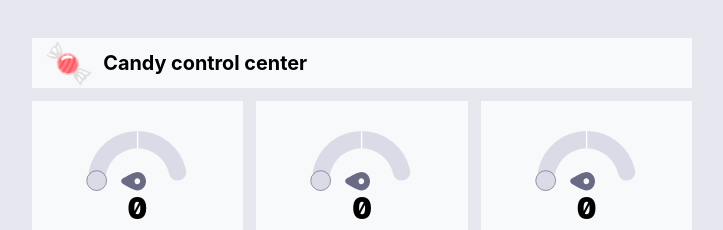
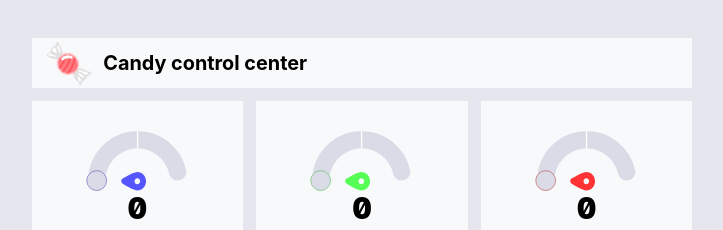
Before and after one commit to simonwinklerzh/creating-a-gauge-in-react, a React (Create React App) app: page / in a window 1280 px wide. Shown: the top 230 px of the page, without its empty margins (278-1001 px from the left). Built offline with nearby package versions, Linux system fonts and the light colour scheme.

Commit message:
Make some colors of the gauge components configurable

```diff
--- a/package.json
+++ b/package.json
@@ -6,6 +6,7 @@
     "@testing-library/jest-dom": "^4.2.4",
     "@testing-library/react": "^9.5.0",
     "@testing-library/user-event": "^7.2.1",
+    "@types/d3-color": "^1.2.2",
     "@types/d3-format": "^1.3.1",
     "@types/d3-scale": "^2.2.0",
     "@types/d3-shape": "^1.3.2",
@@ -17,6 +18,7 @@
     "@types/react": "^16.9.41",
     "@types/react-dom": "^16.9.8",
     "@types/react-redux": "^7.1.9",
+    "d3-color": "^1.4.1",
     "d3-format": "^1.4.4",
     "d3-scale": "^3.2.1",
     "d3-shape": "^1.3.7",
--- a/src/components/gauge/gauge.tsx
+++ b/src/components/gauge/gauge.tsx
@@ -2,6 +2,7 @@ import React from 'react';
 import { arc } from 'd3-shape';
 import { scaleLinear } from 'd3-scale';
 import { format } from 'd3-format';
+import { color as d3Color }  from  'd3-color';
 
 // Helper function
 const getCoordsOnArc = (angle: number, offset=10) => [
@@ -16,14 +17,17 @@ export interface iGauge {
   readonly label?: string;
   readonly units?: string;
   readonly color?: string;
+  readonly id?: string;
 }
 
 export const Gauge = ({
   value = 50,
   min = 0,
   max = 100,
+  color = '#4834d4',
   units,
-  label
+  label,
+  id = '1'
 }: iGauge) => {
   const backgroundArc = arc()
   .cornerRadius(1)({
@@ -56,16 +60,21 @@ export const Gauge = ({
 
   const colorScale = scaleLinear<string>()
     .domain([0, 1])
-    .range(['#dbdbe7', '#4834d4']);
+    .range(['#dbdbe7', color]);
 
   const gradientSteps = colorScale
     .ticks(10) // Create 10 even steps between 0 and 1 (see `.domain([0, 1])`)
-    .map(colorScale); // Map numeric values to color values between `.range(['#dbdbe7', '#4834d4'])`
+    .map(colorScale); // Map numeric values to color values between `.range(['#dbdbe7', color])`
 
   const markerLocation = getCoordsOnArc(
     valueEndAngle,
     1 - ((1 - 0.65) / 2)
   );
+
+  const parsedColor = d3Color(color);
+  const circleBorderColor = parsedColor !== null
+    ? parsedColor.darker().toString()
+    : '#ffffff'
 
   return (
     <div
@@ -81,7 +90,7 @@ export const Gauge = ({
         ].join(' ')}>
         <defs>
           <linearGradient
-            id="gauge-gradient"
+            id={`gauge-gradient-${id}`}
             gradientUnits="userSpaceOnUse"
             x1="-1"
             x2="1"
@@ -107,7 +116,7 @@ export const Gauge = ({
         {!!valueArc && (
           <path
             d={valueArc}
-            fill="url(#gauge-gradient)">
+            fill={`url(#gauge-gradient-${id})`}>
           </path>
         )}
         <line
@@ -119,7 +128,7 @@ export const Gauge = ({
           cx={markerLocation[0]}
           cy={markerLocation[1]}
           r="0.2"
-          stroke="#2c3e50"
+          stroke={circleBorderColor}
           strokeWidth="0.01"
           fill={colorScale(percent)}>
         </circle>
@@ -128,7 +137,7 @@ export const Gauge = ({
           transform={`rotate(${
             valueEndAngle * (180 / Math.PI)
           }) translate(-0.2, -0.33)`}
-          fill="#6a6a85"
+          fill={color}
         />
       </svg>
       <div className="gauge__value">
--- a/src/components/gaugewithslider/gaugewithslider.tsx
+++ b/src/components/gaugewithslider/gaugewithslider.tsx
@@ -29,7 +29,8 @@ export const GaugeWithSlider = ({
   label = "Speed",
   color,
   units = "kilometers per hour",
-  colspan = 1
+  colspan = 1,
+  id
 }: iGaugeWithSlider) => {
   return (
     <div
@@ -42,7 +43,9 @@ export const GaugeWithSlider = ({
         min,
         max,
         label,
-        units
+        units,
+        color,
+        id
       }} />
       <div className="gaugewithslider__slider">
         <Slider {...{
@@ -68,6 +71,8 @@ export const GaugeWithSliderRedux = (props: iGaugeWithSliderRedux) => {
       {...props}
       label={props.candyCounter.name.plural}
       value={value}
+      color={props.candyCounter.color}
+      id={props.candyCounter.id}
       setValue={(value: number) => {
         dispatch(updateCounter({
           id: props.candyCounter.id,
```
Also changed, not shown: 1 other file (tests, documents, lock files or other folders).
